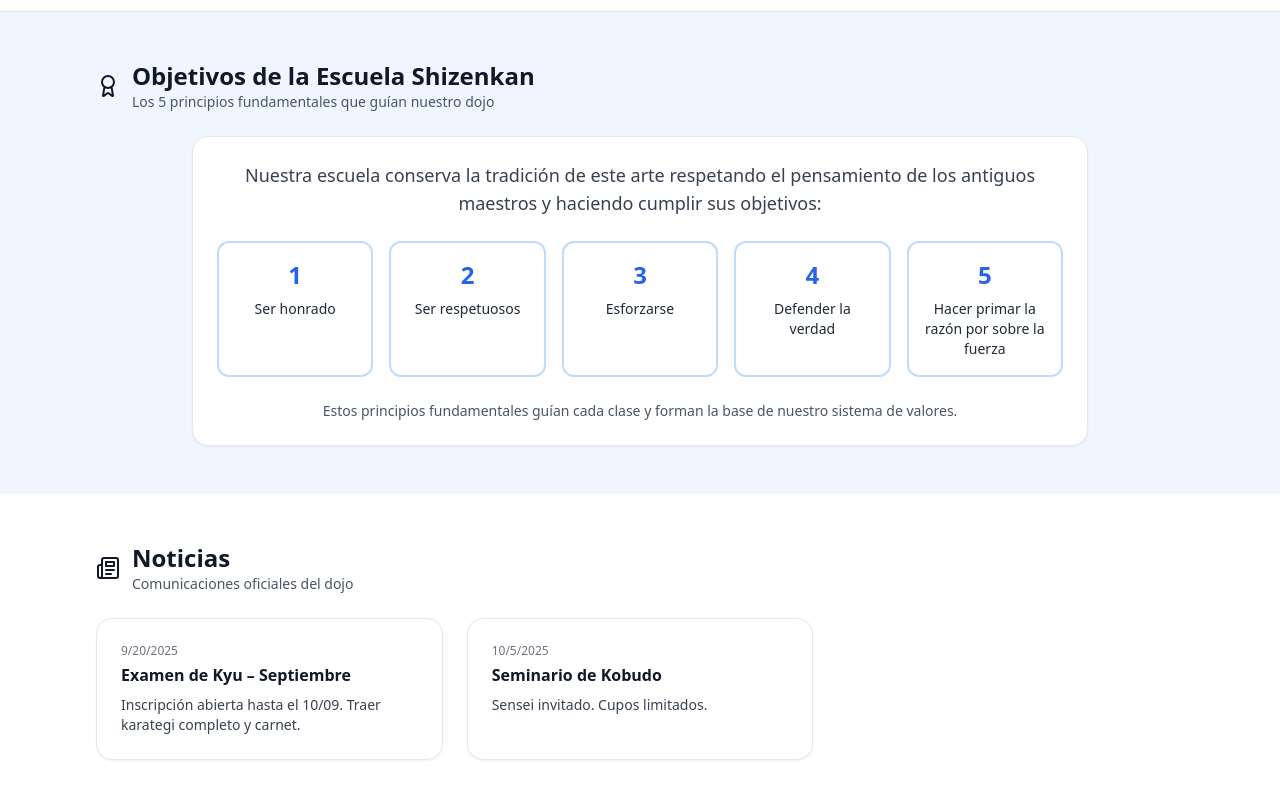
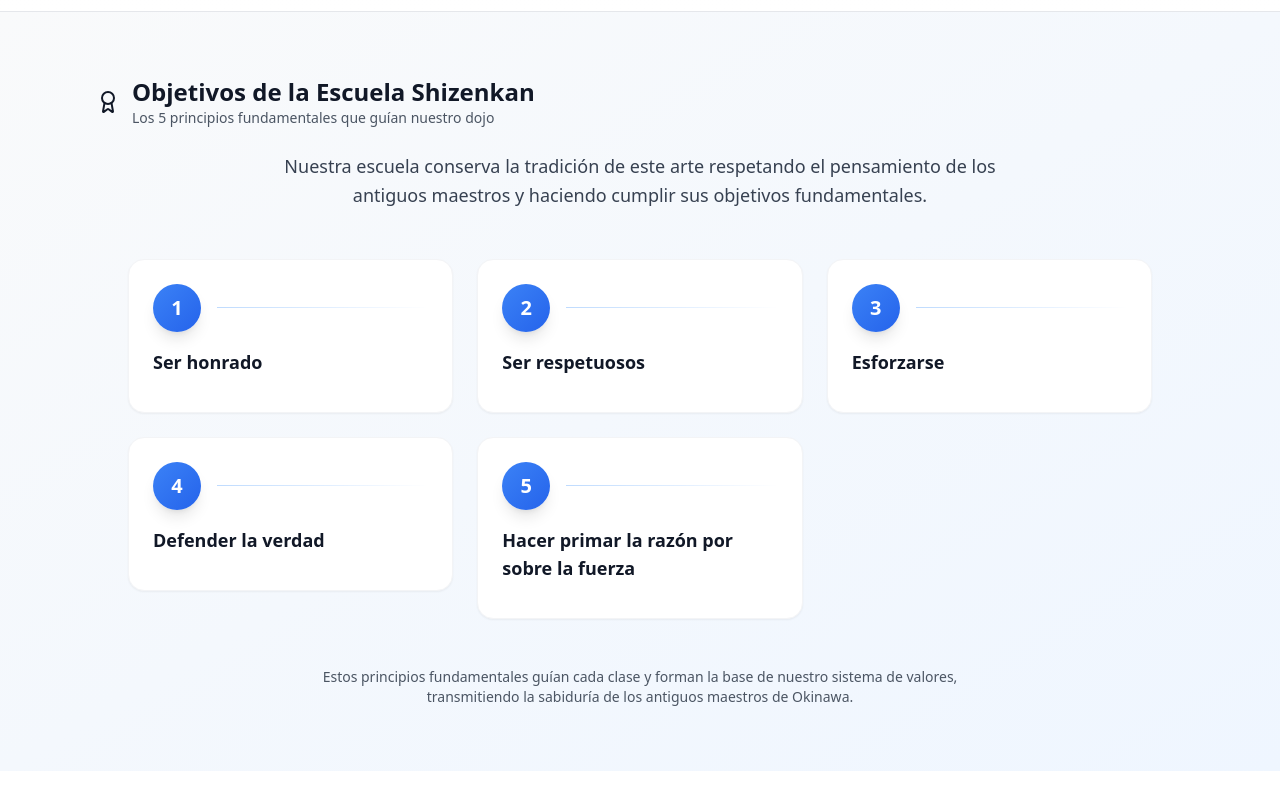
Before and after one commit to gseverina/shizenkan_web, a React (Vite) app: page / in a window 1280 px wide. Shown: the part 620-1420 px from the top of the page. Built offline with nearby package versions, Linux system fonts and the light colour scheme.

Commit message:
Restore original sensei and improve objectives section design - Keep Sergio Giambattistelli 6º Dan as sensei - Redesign objectives section with elegant cards and animations - Better visual hierarchy and spacing - Smooth hover effects and gradients

```diff
--- a/src/App.jsx
+++ b/src/App.jsx
@@ -8,8 +8,8 @@ import logoDojo from './assets/logo-dojo.png';
 const DOJO_INFO = {
   name: "Karate Do Shorin Ryu Shizenkan Okinawa",
   meaning: "Shizenkan: Lugar de lo natural",
-  sensei: "Juan Carlos Sassola",
-  dan: "7º Dan",
+  sensei: "Sergio Giambattistelli",
+  dan: "6º Dan",
   description: "Dojo orientado a la formación integral: técnica, disciplina y valores. Escuela tradicional de Shorin Ryu con raíces en Okinawa. Conservamos la tradición respetando el pensamiento de los antiguos maestros."
 };
 
@@ -266,36 +266,51 @@ function Hero() {
 
 function SchoolObjectives() {
   return (
-    <section id="objetivos" className="py-12 bg-blue-50">
+    <section id="objetivos" className="py-16 bg-gradient-to-br from-gray-50 to-blue-50">
       <Container>
         <SectionTitle
           icon={Award}
           title="Objetivos de la Escuela Shizenkan"
           subtitle="Los 5 principios fundamentales que guían nuestro dojo"
         />
-        <div className="max-w-4xl mx-auto">
-          <Card className="text-center">
-            <p className="text-lg text-gray-700 mb-6">
-              Nuestra escuela conserva la tradición de este arte respetando el pensamiento de los antiguos maestros y haciendo cumplir sus objetivos:
+        <div className="max-w-5xl mx-auto">
+          <div className="text-center mb-12">
+            <p className="text-lg text-gray-700 max-w-3xl mx-auto leading-relaxed">
+              Nuestra escuela conserva la tradición de este arte respetando el pensamiento de los antiguos maestros y haciendo cumplir sus objetivos fundamentales.
             </p>
-            <div className="grid sm:grid-cols-2 lg:grid-cols-5 gap-4">
+          </div>
+
+          <div className="grid gap-6 md:grid-cols-2 lg:grid-cols-3">
             {SCHOOL_OBJECTIVES.map((objective, index) => (
               <motion.div
                 key={index}
-                  initial={{ opacity: 0, y: 20 }}
+                initial={{ opacity: 0, y: 30 }}
                 animate={{ opacity: 1, y: 0 }}
-                  transition={{ duration: 0.5, delay: index * 0.1 }}
-                  className="p-4 rounded-xl bg-white border-2 border-blue-200 hover:border-blue-300 transition-colors"
+                transition={{ duration: 0.6, delay: index * 0.1 }}
+                className="group relative"
               >
-                  <div className="text-2xl font-bold text-blue-600 mb-2">{index + 1}</div>
-                  <div className="text-sm font-medium text-gray-800">{objective}</div>
+                <div className="bg-white rounded-2xl p-6 shadow-sm border border-gray-100 hover:shadow-md transition-all duration-300 transform hover:-translate-y-1">
+                  <div className="flex items-center gap-4 mb-4">
+                    <div className="w-12 h-12 bg-gradient-to-br from-blue-500 to-blue-600 rounded-full flex items-center justify-center text-white font-bold text-xl shadow-lg">
+                      {index + 1}
+                    </div>
+                    <div className="h-px flex-1 bg-gradient-to-r from-blue-200 to-transparent"></div>
+                  </div>
+                  <h3 className="text-lg font-semibold text-gray-900 mb-2 group-hover:text-blue-600 transition-colors">
+                    {objective}
+                  </h3>
+                  <div className="w-full h-1 bg-gradient-to-r from-blue-500 to-blue-400 rounded-full opacity-0 group-hover:opacity-100 transition-opacity duration-300"></div>
+                </div>
               </motion.div>
             ))}
           </div>
-            <p className="mt-6 text-sm text-gray-600">
-              Estos principios fundamentales guían cada clase y forman la base de nuestro sistema de valores.
+
+          <div className="text-center mt-12">
+            <p className="text-sm text-gray-600 max-w-2xl mx-auto">
+              Estos principios fundamentales guían cada clase y forman la base de nuestro sistema de valores,
+              transmitiendo la sabiduría de los antiguos maestros de Okinawa.
             </p>
-          </Card>
+          </div>
         </div>
       </Container>
     </section>
```
Lines whose indentation alone changed are shown as unchanged.
